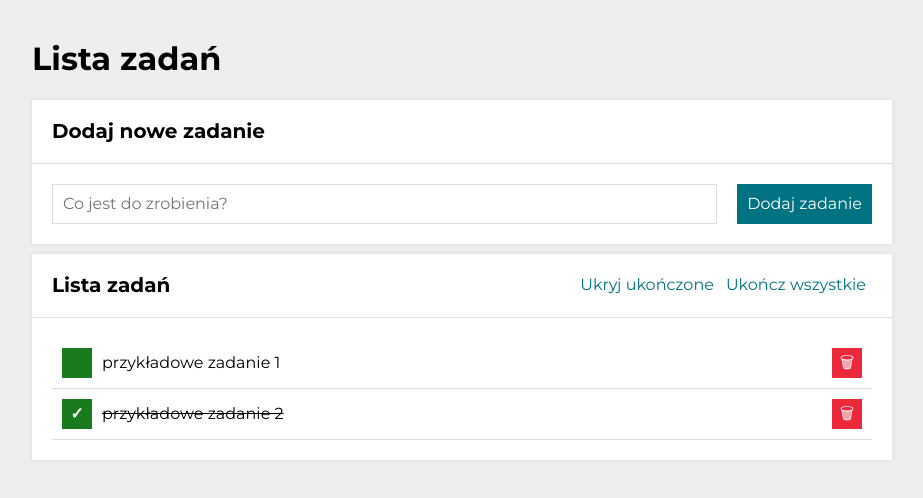
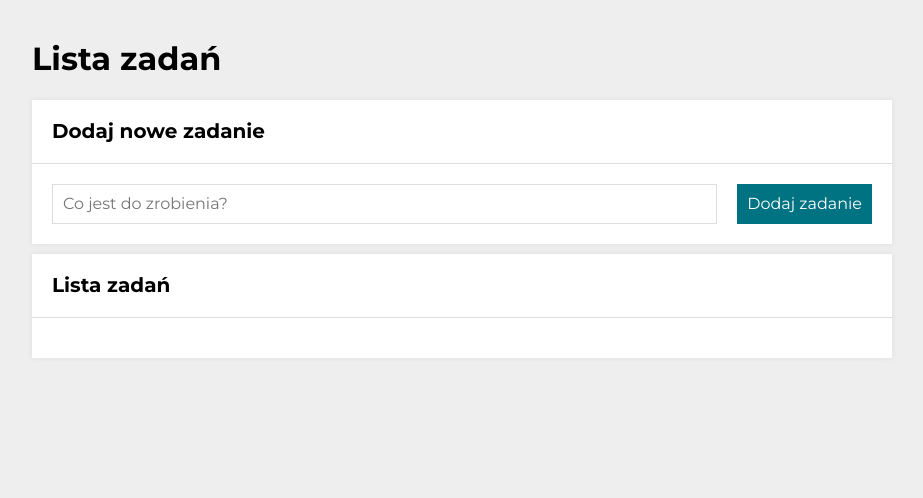
Before and after one commit to michal-owsiak/to-do-list, a React (Create React App) app: page / in a window 1280 px wide. Shown: the top 498 px of the page, without its empty margins (178-1101 px from the left). Built offline with nearby package versions, Linux system fonts and the light colour scheme.

Commit message:
example tasklist content deleted

```diff
--- a/src/App.js
+++ b/src/App.js
@@ -7,10 +7,7 @@ import { useState } from "react";
 
 function App() {
   const [hideDone, setHideDone] = useState(false);
-  const [tasks, setTasks] = useState([
-    { id: 1, content: "przykładowe zadanie 1", done: false },
-    { id: 2, content: "przykładowe zadanie 2", done: true },
-  ]);
+  const [tasks, setTasks] = useState([]);
 
   const toggleHideDone = () => {
     setHideDone(hideDone => !hideDone);
```
